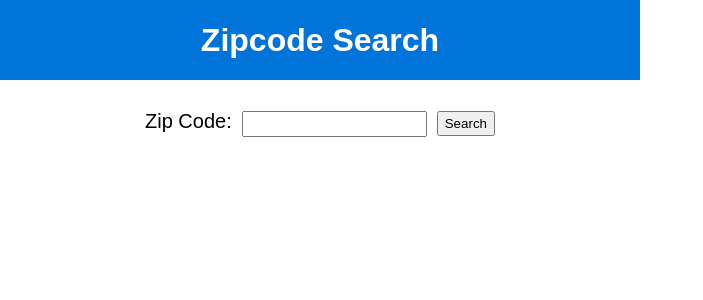
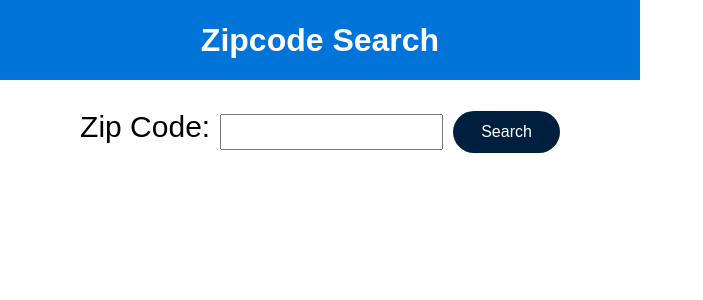
Before and after one commit to caitlinselca/Zip-Code-API, a React (Create React App) app: page / in a window 1280 px wide. Shown: the top 300 px of the page, without its empty margins (0-703 px from the left). Built offline with nearby package versions, Linux system fonts and the light colour scheme.

Commit message:
Finished functionality for getting input from user

```diff
--- a/src/App.css
+++ b/src/App.css
@@ -52,17 +52,28 @@
 
 #zipcode {
   margin-left: 10px;
-  height: 20px;
+  height: 30px;
+  font-size: 16px;
+  padding-left: 10px;
 }
 
 .Search {
-  font-size: 20px;
+  font-size: 30px;
   margin: 30px;
 }
 
 .zip-search {
-  height: 25px;
   margin-left: 10px;
+  background-color: #001f3f;
+  border: none;
+  color: white;
+  padding: 12px 28px;
+  text-align: center;
+  text-decoration: none;
+  display: inline-block;
+  font-size: 16px;
+  cursor: pointer;
+  border-radius: 25px;
 }
 
 h1 {
--- a/src/Zipcode.js
+++ b/src/Zipcode.js
@@ -1,6 +1,22 @@
 import React, { Component } from "react";
 
 class Zipcode extends Component {
+  constructor(props) {
+    super(props);
+    this.state = {
+      zipcode: ""
+    };
+  }
+
+  handleChange = e => {
+    this.setState({ zipcode: e.target.value });
+  };
+
+  handleSubmit = e => {
+    alert("Zip Code: " + this.state.zipcode);
+    e.preventDefault();
+  };
+
   render() {
     return (
       <div>
@@ -9,8 +25,16 @@ class Zipcode extends Component {
         </div>
         <div className="Search">
           <label for="zipcode">Zip Code:</label>
-          <input type="number" name="zipcode" id="zipcode"></input>
-          <button class="zip-search">Search</button>
+          <input
+            type="number"
+            value={this.state.zipcode}
+            name="zipcode"
+            id="zipcode"
+            onChange={this.handleChange}
+          ></input>
+          <button class="zip-search" onClick={this.handleSubmit}>
+            Search
+          </button>
         </div>
       </div>
     );
```
